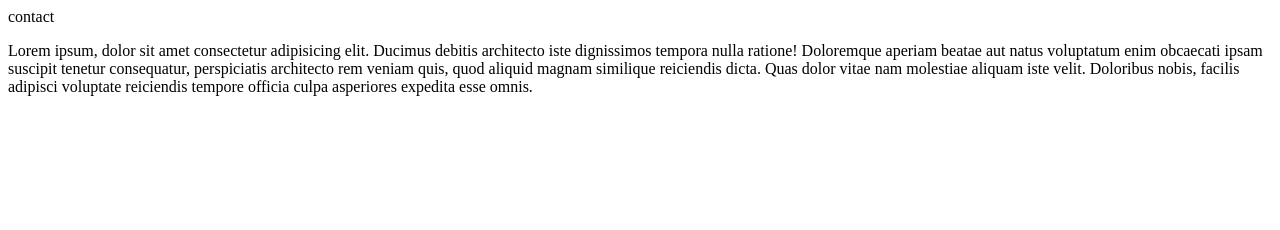
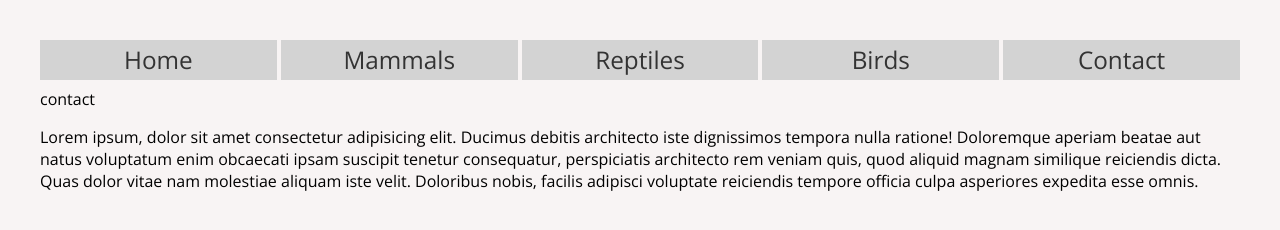
Before and after one commit to xxrobone/objects, a plain HTML site: page pages/contact.html in a window 1280 px wide. Drawn offline with nearby package versions, Linux system fonts and the light colour scheme.

Commit message:
page hrefs

```diff
--- a/pages/contact.html
+++ b/pages/contact.html
@@ -5,10 +5,20 @@
     <meta charset="UTF-8">
     <meta http-equiv="X-UA-Compatible" content="IE=edge">
     <meta name="viewport" content="width=device-width, initial-scale=1.0">
+    <link rel="stylesheet" href="../css/pages.css">
     <title>Zoo - Contact</title>
 </head>
 
 <body>
+    <nav>
+        <ul class="nav-main">
+            <li><a href="../index.html">Home</a></li>
+            <li><a href="../pages/mammals.html">Mammals</a></li>
+            <li><a href="../pages/reptile.html">Reptiles</a></li>
+            <li><a href="../pages/bird.html">Birds</a></li>
+            <li><a href="../pages/contact.html">Contact</a></li>
+        </ul>
+    </nav>
     contact
     <p>Lorem ipsum, dolor sit amet consectetur adipisicing elit. Ducimus debitis architecto iste dignissimos tempora
         nulla ratione! Doloremque aperiam beatae aut natus voluptatum enim obcaecati ipsam suscipit tenetur consequatur,
```
Also changed, not shown: index.html (+1 -1 lines), pages/bird.html (+1 -1 lines), pages/mammals.html (+1 -1 lines), pages/reptile.html (+1 -1 lines).
